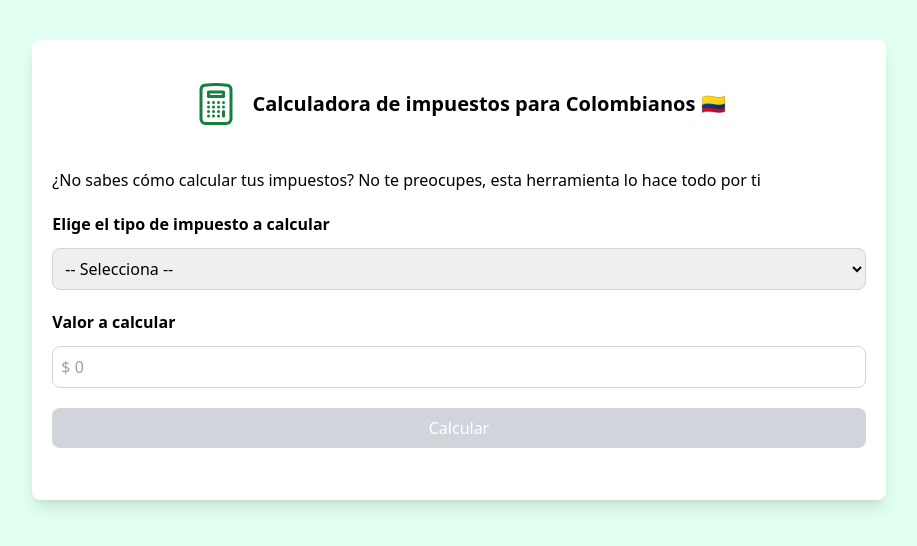
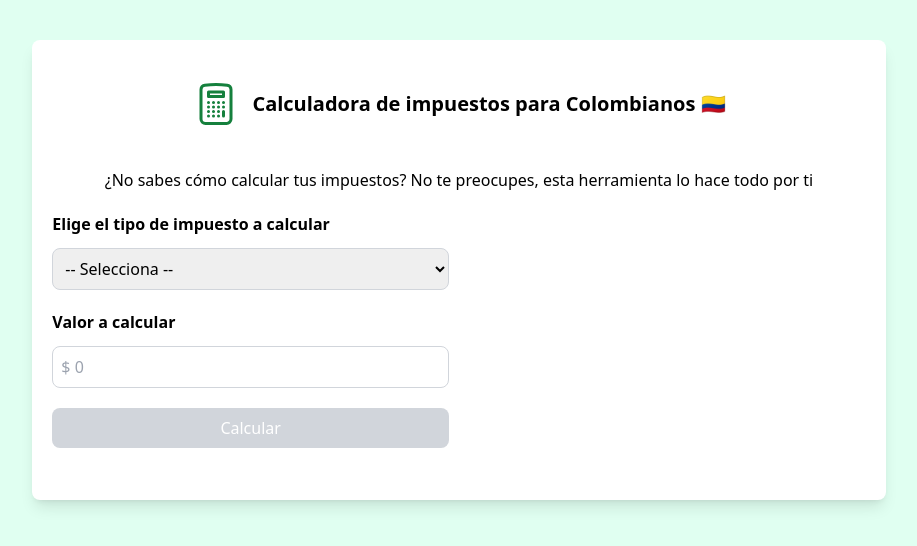
Before and after one commit to mateobetancurb/colombia-taxes-calculator, a React (Vite) app: page / in a window 1280 px wide. Shown: the top 546 px of the page, without its empty margins (181-1098 px from the left). Built offline with nearby package versions, Linux system fonts and the light colour scheme.

Commit message:
refactor: restructure form layout for improved responsiveness in App component

```diff
--- a/src/App.tsx
+++ b/src/App.tsx
@@ -64,17 +64,18 @@ function App() {
 						Calculadora de impuestos para Colombianos 🇨🇴
 					</h1>
 				</div>
-				<h2 className="mb-5">
+				<h2 className="mb-5 text-center">
 					¿No sabes cómo calcular tus impuestos? No te preocupes, esta
 					herramienta lo hace todo por ti
 				</h2>
-				<form onSubmit={calculateTaxes}>
+				<div className="md:flex md:gap-5">
+					<form onSubmit={calculateTaxes} className="w-full">
 						<label className="block mb-3 font-bold" htmlFor="tax">
 							Elige el tipo de impuesto a calcular
 						</label>
 						<select
 							id="tax"
-						className="mb-5 w-full p-2 border border-gray-300 rounded-lg"
+							className="mb-5 w-full  p-2 border border-gray-300 rounded-lg"
 							value={optionSelected}
 							onChange={(e) => setOptionSelected(e.target.value)}
 						>
@@ -83,7 +84,9 @@ function App() {
 							</option>
 							<option value="1">4x1000</option>
 							<option value="2">IVA</option>
-						<option disabled>Próximamente se agregarán nuevos impuestos</option>
+							<option disabled>
+								Próximamente se agregarán nuevos impuestos
+							</option>
 						</select>
 						<label className="block mb-3 font-bold" htmlFor="value">
 							Valor a calcular
@@ -95,7 +98,7 @@ function App() {
 							value={displayValue}
 							onChange={handleValueChange}
 							placeholder="$ 0"
-						className="mb-5 w-full p-2 border border-gray-300 rounded-lg"
+							className="block mb-5 w-full  p-2 border border-gray-300 rounded-lg"
 						/>
 						<button
 							onClick={calculateTaxes}
@@ -110,6 +113,7 @@ function App() {
 							Calcular
 						</button>
 					</form>
+					<div className="w-full">
 						{taxesToPay > 1 ? <Summary result={taxesToPay} /> : null}
 						{taxesToPay > 1 ? (
 							<button
@@ -121,6 +125,8 @@ function App() {
 							</button>
 						) : null}
 					</div>
+				</div>
+			</div>
 		</main>
 	);
 }
```
Lines whose indentation alone changed are shown as unchanged.
